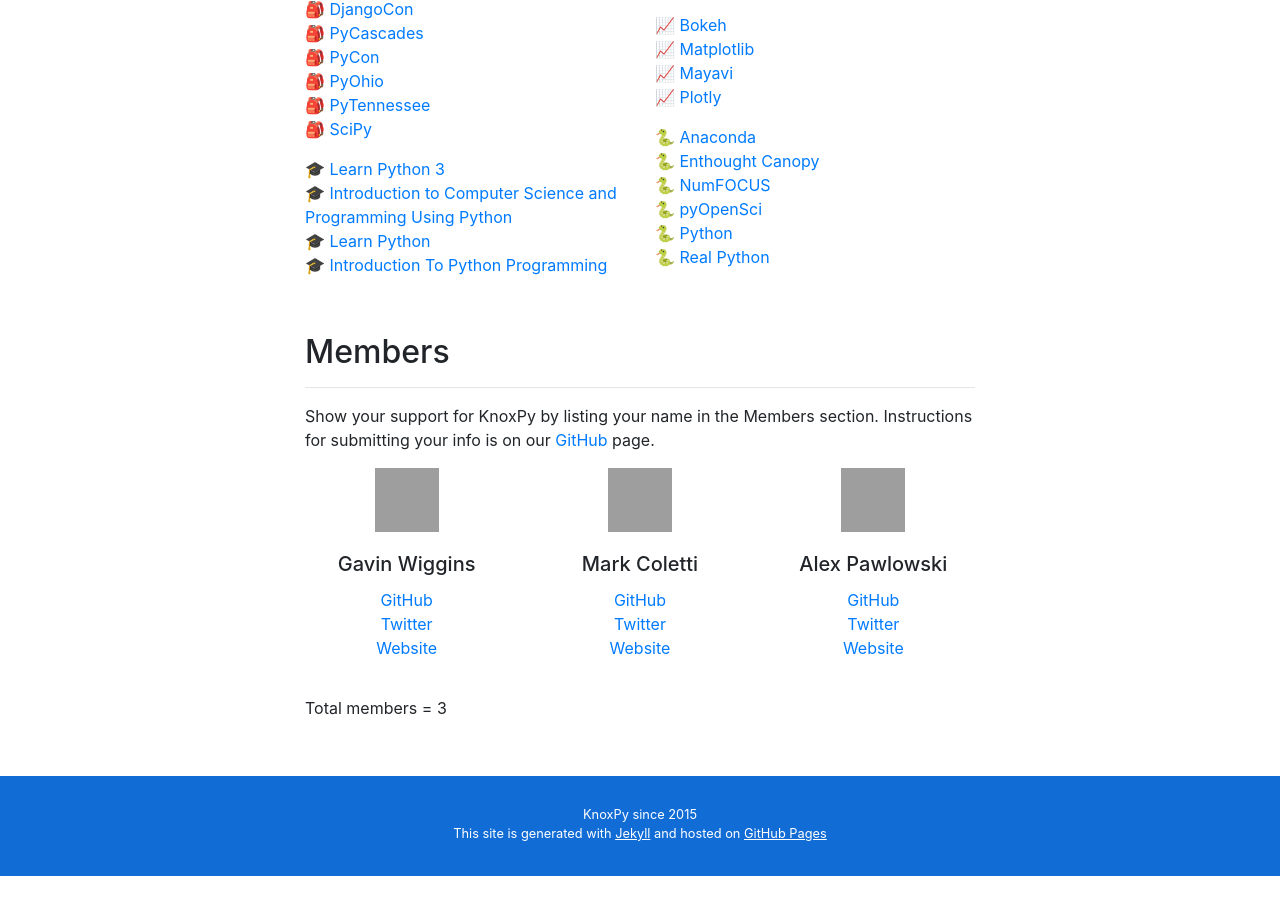
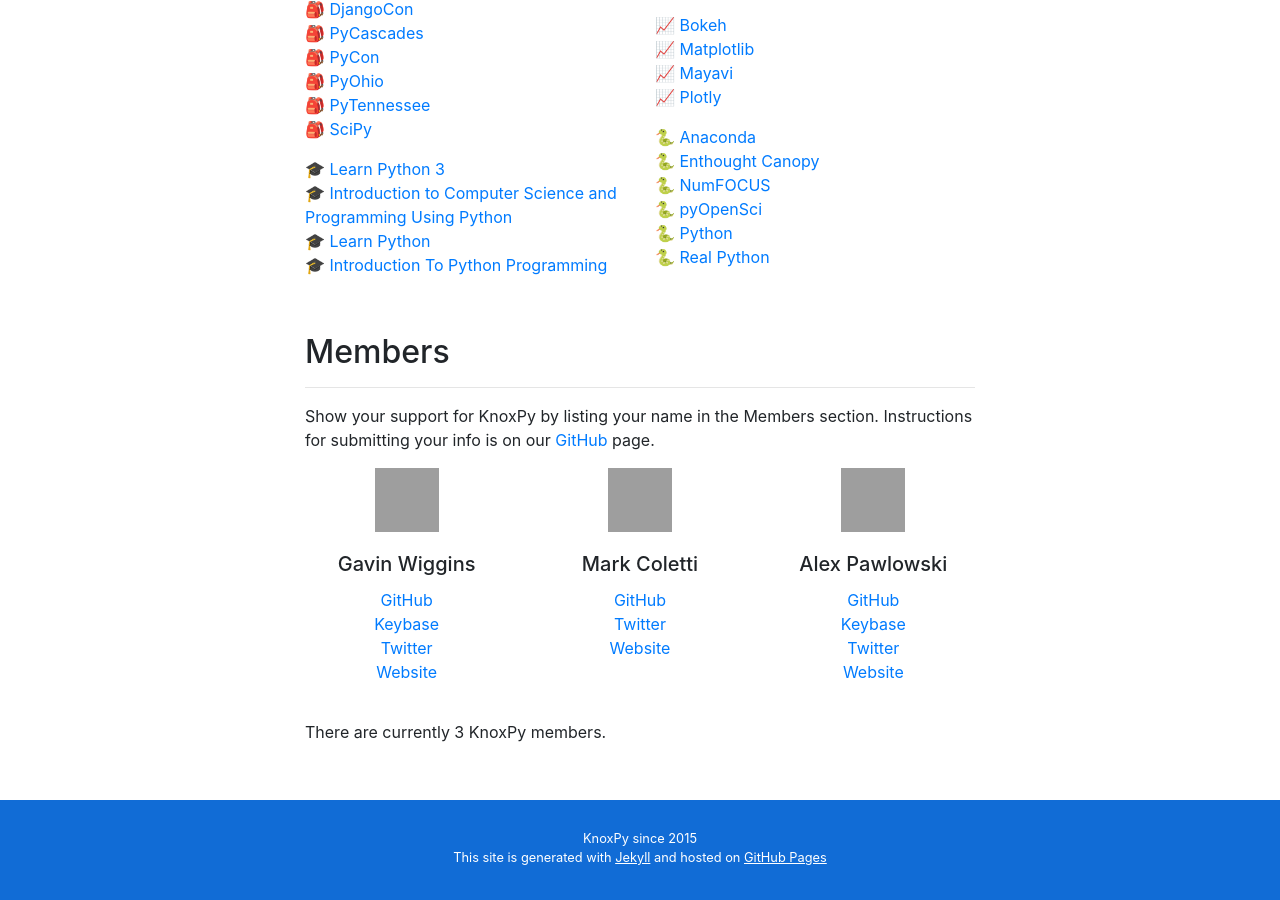
Before and after one commit to druveloper/knoxpy.github.io, a Jekyll site: the page built from index.html, in a window 1280 px wide and 900 px high, scrolled down 3244 px, cut to the strip 0-900 px from the top of the window. Built offline with Jekyll 4.4.1, drawn with Linux system fonts in a browser that asks for light colours; before the commit the page ends 4120 px from its top, so only the background shows below that; grey boxes are pictures that could not be loaded.

Commit message:
Keybase field for member profiles

```diff
--- a/_data/members.yml
+++ b/_data/members.yml
@@ -1,8 +1,9 @@
 # Required field = name
-# Optional fields = github, twitter, website
+# Optional fields = github, keybase, twitter, website
 
 - name: Gavin Wiggins
   github: wigging
+  keybase: wigging
   twitter: wigging
   website: https://gavinw.me
 
@@ -13,5 +14,6 @@
 
 - name: Alex Pawlowski
   github: alexpawlowski
+  keybase: alexpawlowski
   twitter: apawlows
   website: https://me.apawlo.ws/
--- a/index.html
+++ b/index.html
@@ -184,6 +184,9 @@
           {% if member.github %}
           <a href="https://github.com/{{ member.github }}">GitHub</a><br>
           {% endif %}
+          {% if member.keybase %}
+          <a href="https://keybase.io/{{ member.github }}">Keybase</a><br>
+          {% endif %}
           {% if member.twitter %}
           <a href="https://twitter.com/{{ member.twitter }}">Twitter</a><br>
           {% endif %}
@@ -200,7 +203,7 @@
 
   <div class="row">
     <div class="col">
-      <p>Total members = {{ counter }}</p>
+      <p>There are currently {{ counter }} KnoxPy members.</p>
     </div>
   </div>
 
```
